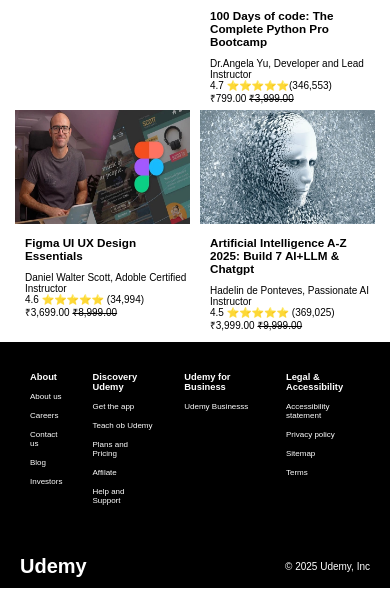
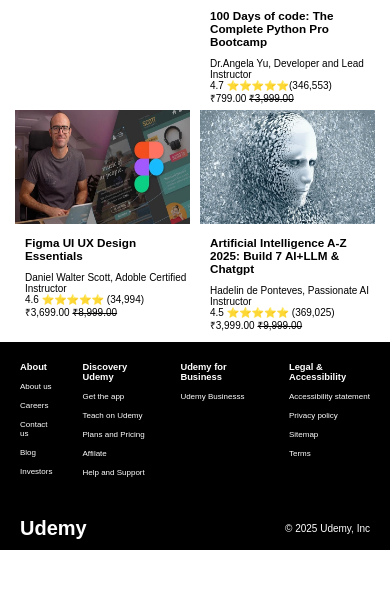
Before and after one commit to Shivalearner/Udemy-clone-website, a plain HTML site: page index.html in a window 390 px wide. Shown: the part 1465-2063 px from the top of the page. After the commit the page ends 2025 px from the top, so only its background shows below. Drawn offline with Linux system fonts and the light colour scheme; a web font is replaced by a local one.

Commit message:
Updated Media Queries

```diff
--- a/index.html
+++ b/index.html
@@ -206,7 +206,7 @@
         <div class="footer__one__s2">
           <h3>Discovery Udemy</h3>
           <p>Get the app</p>
-          <p>Teach ob Udemy</p>
+          <p>Teach on Udemy</p>
           <p>Plans and Pricing</p>
           <p>Affilate</p>
           <p>Help and Support</p>
--- a/style.css
+++ b/style.css
@@ -185,7 +185,7 @@ body{
     display: flex;
     justify-content: space-evenly;
     gap: 10px;
-    padding: 20px;
+    padding: 10px;
 }
 .footer__two{
     display: flex;
@@ -231,7 +231,7 @@ body{
     }
     .footer__one{
         font-size: 8px;
-        justify-content: space-between;
+        justify-content: space-around;
     }
     .recommended-title{
         margin-top: 10px;
```
